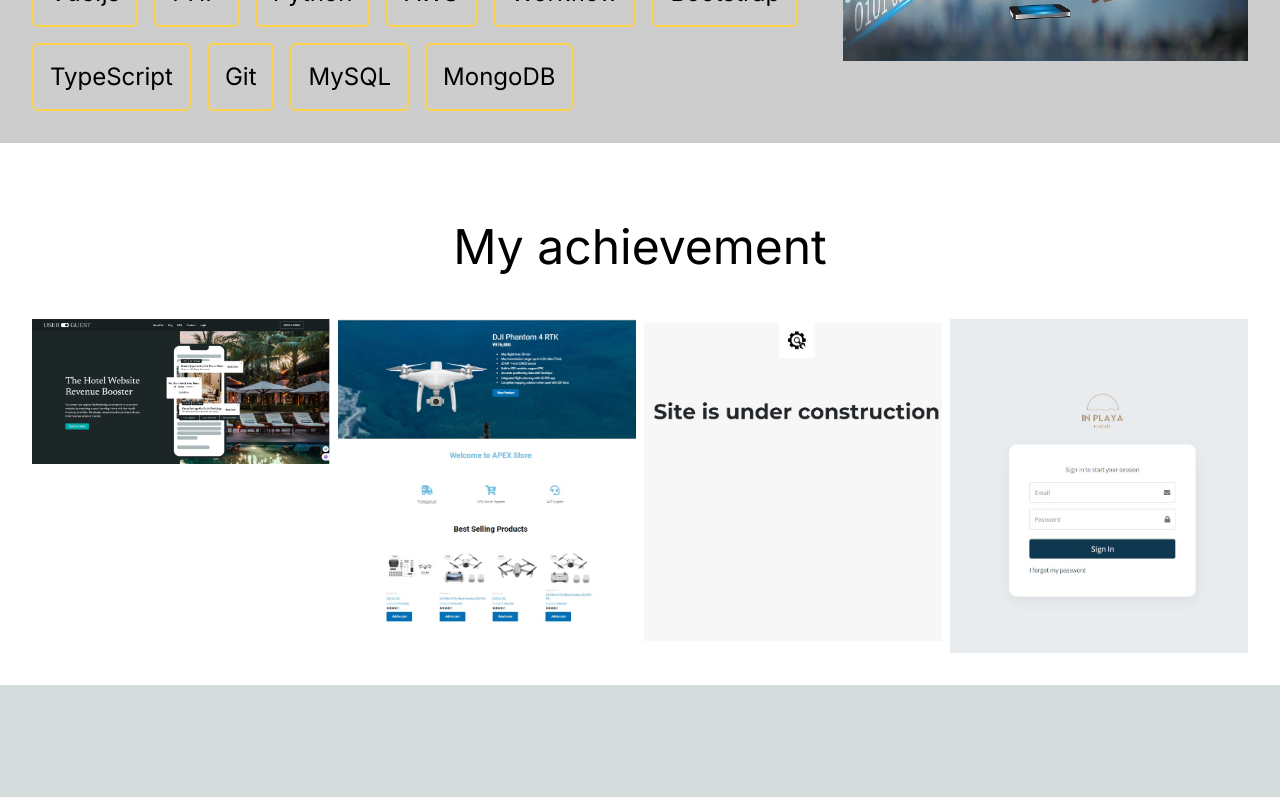
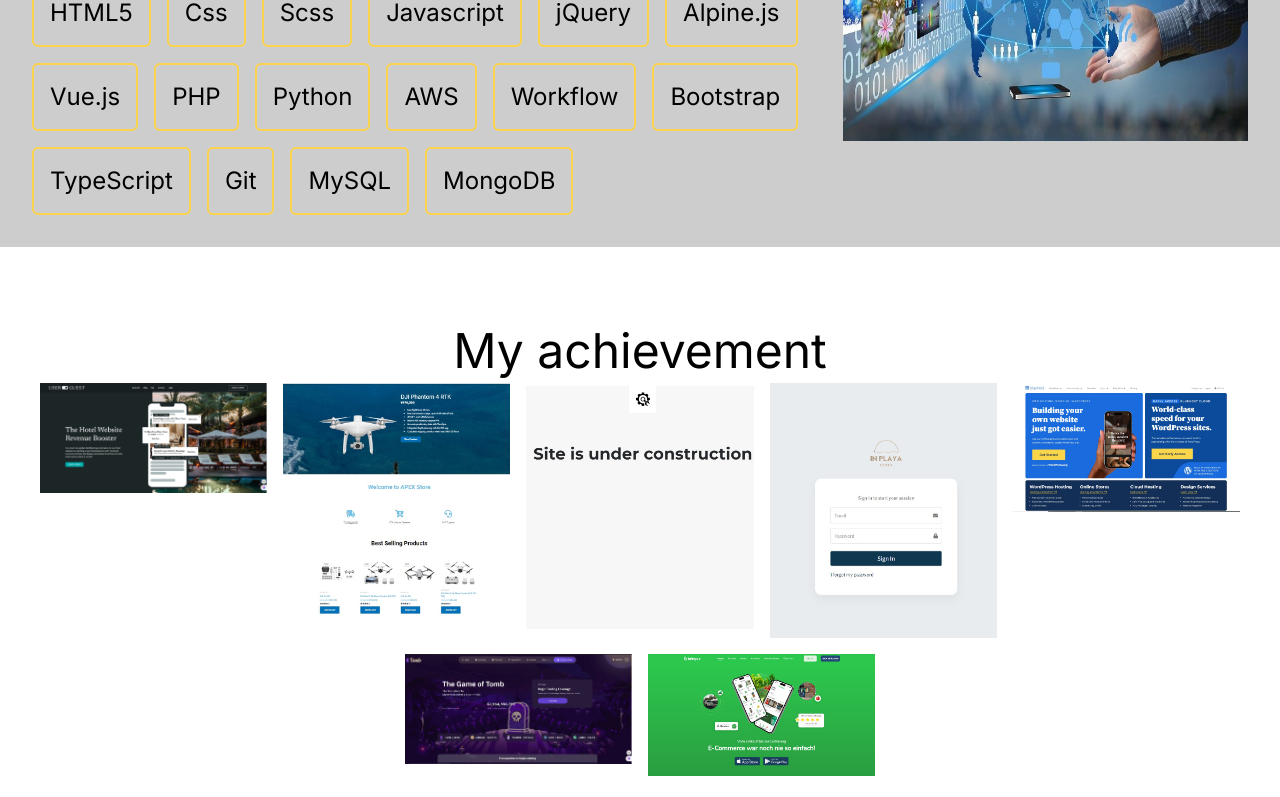
Before and after one commit to svendev2024/Portfolio, a Next.js app: page / in a window 1280 px wide. Shown: the part 2000-2797 px from the top of the page. Before the commit the page ends 2685 px from the top, so only its background shows below. Built offline with nearby package versions, Linux system fonts and the light colour scheme.

Commit message:
implemented initial header

```diff
--- a/src/app/globals.css
+++ b/src/app/globals.css
@@ -92,6 +92,7 @@ body {
   color: blue;
   font-weight: 700;
 }
-.apex-site-photo {
-
+.apex-site-photo:hover {
+  opacity: 0.6;
+  box-shadow: 6px 6px 6px black;
 }
--- a/src/app/page.jsx
+++ b/src/app/page.jsx
@@ -3,6 +3,7 @@ import React, { useState } from "react";
 import Image from "next/image";
 import Skill from "@/components/skill";
 import Link from "next/link";
+import Header from "@/components/header";
 
 export default function Home() {
   const [skills, setSkills] = useState(["Laravel", "React", "Next.js", "Node.js", "Django", "HTML", "HTML5", "Css", "Scss",
@@ -10,6 +11,7 @@ export default function Home() {
                                         "Bootstrap", "TypeScript", "Git","MySQL", "MongoDB"])
   return (
     <main className="flex min-h-screen flex-col items-center justify-between">
+      <Header />
       <div className="main-panel flex w-full h-96">
         <div className="flex flex-col introduce-header">
           <h1 className="main-name">Kenji Imai</h1>
@@ -55,7 +57,7 @@ export default function Home() {
       <div className="flex flex-row w-full pt-20 p-8 bg-[#cdcdcd]">
         <div className="flex flex-col w-2/3">
           <div className="text-5xl flex items-center mx-auto justify-between">S  k  i  l  l  s</div>
-          <div className="flex flex-row flex-wrap gap-4 mt-2">
+          <div className="flex flex-row flex-wrap gap-4 mt-8">
           {skills.map((item, index) => (
             <Skill key={index} skill={item} />
           ))}
@@ -73,8 +75,8 @@ export default function Home() {
       </div>
       <div className="flex flex-col w-full pt-20 p-8 bg-[white]">
         <div className="text-5xl flex m-auto">My achievement</div>
-        <div className="flex flex-row gap-2">
-          <Link className="apex-site mt-12 w-" href={"https://userguest.com/demo/"}>
+        <div className="flex flex-row flex-wrap justify-center">
+          <Link className="apex-site p-2 w-1/5" href={"https://userguest.com/demo/"}>
             <Image
               src="/userguest-site.jpg"
               alt="Example Image"
@@ -83,7 +85,7 @@ export default function Home() {
               className="apex-site-photo"
             />
           </Link>
-          <Link className="apex-site mt-12 w-" href={"https://ec.apex.tokyo/en/"}>
+          <Link className="apex-site p-2 w-1/5" href={"https://ec.apex.tokyo/en/"}>
             <Image
               src="/apex-site.jpg"
               alt="Example Image"
@@ -92,7 +94,7 @@ export default function Home() {
               className="apex-site-photo"
             />
           </Link>
-          <Link className="apex-site mt-12 w-" href={"https://moncode.life/wp-login.php"}>
+          <Link className="apex-site p-2 w-1/5" href={"https://moncode.life/wp-login.php"}>
             <Image
               src="/moncode.jpg"
               alt="Example Image"
@@ -101,9 +103,36 @@ export default function Home() {
               className="apex-site-photo"
             />
           </Link>
-          <Link className="apex-site mt-12 w-" href={"https://inplayaowners.com/admin/login"}>
+          <Link className="apex-site p-2 w-1/5" href={"https://inplayaowners.com/admin/login"}>
             <Image
               src="/inplayaowner.jpg"
+              alt="Example Image"
+              width={400}
+              height={100}
+              className="apex-site-photo"
+            />
+          </Link>
+          <Link className="apex-site p-2 w-1/5" href={"https://inplayaowners.com/admin/login"}>
+            <Image
+              src="/hallvers.jpg"
+              alt="Example Image"
+              width={400}
+              height={100}
+              className="apex-site-photo"
+            />
+          </Link>
+          <Link className="apex-site p-2 w-1/5" href={"https://inplayaowners.com/admin/login"}>
+            <Image
+              src="/finance.jpg"
+              alt="Example Image"
+              width={400}
+              height={100}
+              className="apex-site-photo"
+            />
+          </Link>
+          <Link className="apex-site p-2 w-1/5" href={"https://inplayaowners.com/admin/login"}>
+            <Image
+              src="/bringoo.jpg"
               alt="Example Image"
               width={400}
               height={100}
--- /dev/null
+++ b/src/components/header/index.jsx
@@ -0,0 +1,13 @@
+"use client";
+import React, { useState } from "react";
+
+export default function Header(props) {
+
+  return (
+    <main className="flex flex-row items-center justify-between h-20 p-4 w-full">
+      <div>Seven</div>
+      <button className="py-4 px-8 bg-[green]">Login</button>
+      <button className="py-4 px-8">Register</button>
+    </main>
+  );
+}
```
Also changed, not shown: public/bringoo.jpg (added).
